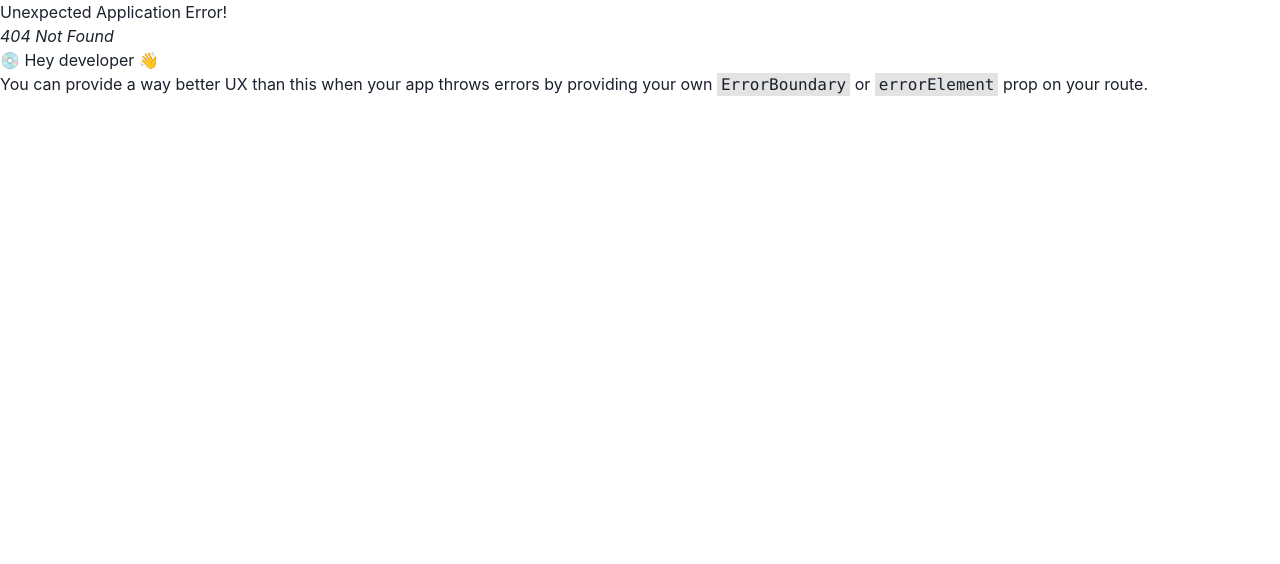
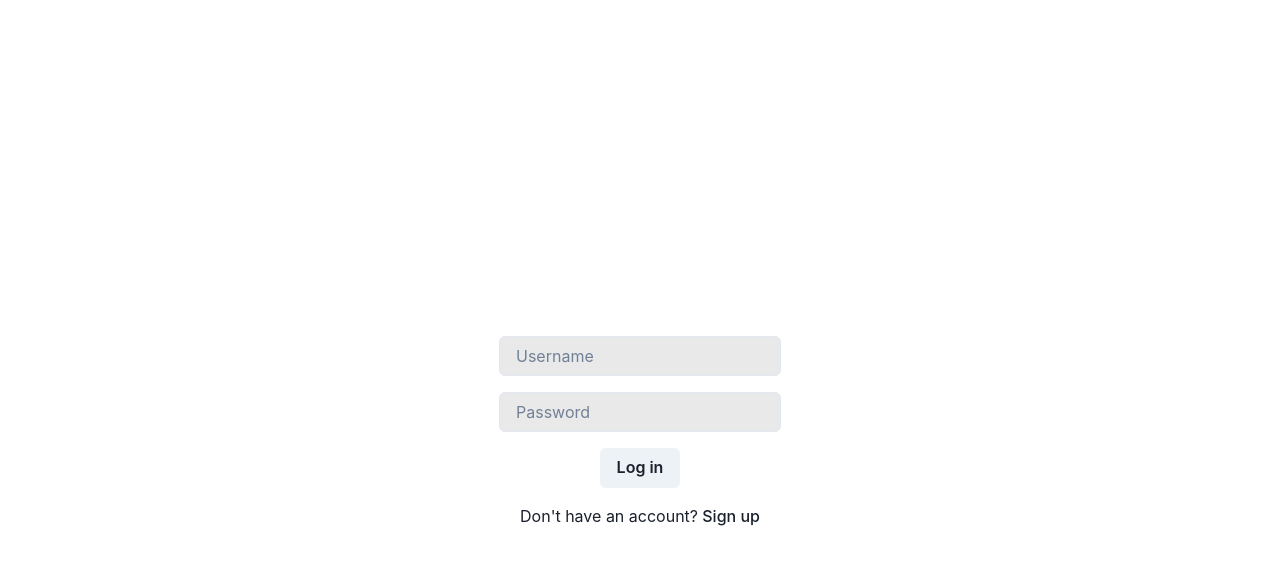
Before and after one commit to Oasis-NEU/f24-group13, a React (Vite) app: page /log-in in a window 1280 px wide. Before the commit this address had no page. Shown: the top 564 px of the page. Built offline with nearby package versions, Linux system fonts and the light colour scheme.

Commit message:
sign up and log in page, linked to other pages as well

```diff
--- a/src/App.jsx
+++ b/src/App.jsx
@@ -10,7 +10,7 @@ import About from "./pages/About";
 import Friends from "./pages/Friends";
 import Profile from "./pages/Profile";
 import Login from "./pages/Login";
-// import Signin from "./pages/Sign-in";
+import Signin from "./pages/Sign-in";
 
 function App() {
     return (
--- /dev/null
+++ b/src/components/Box.jsx
@@ -0,0 +1,16 @@
+import React from 'react';
+import { Button, Flex, Text } from '@chakra-ui/react';
+import '../App.css';
+import { small } from 'framer-motion/client';
+
+function Box({message}, {buttonColor}) {
+  return (
+    <Flex direction="column" align="center" width="100%">
+        <Button backgroundColor={buttonColor}>
+          <Text>{message}</Text>
+        </Button>
+    </Flex>
+  );
+}
+
+export default Box;
--- /dev/null
+++ b/src/components/Textbox.jsx
@@ -0,0 +1,13 @@
+import React from 'react';
+import { Input, Flex, Text } from '@chakra-ui/react';
+import '../App.css';
+
+function TextBox({message}) {
+  return (
+    <Flex direction="column" align="center" width="100%">
+        <Input placeholder={message} size="md" sx={{ backgroundColor: '#E9E9E9', color: 'black' }}/>
+    </Flex>
+  );
+}
+
+export default TextBox;
--- a/src/main.jsx
+++ b/src/main.jsx
@@ -12,6 +12,7 @@ import Home from "./pages/Home";
 import Friends from "./pages/Friends";
 import Profile from "./pages/Profile";
 import About from "./pages/About";
+import Login from "./pages/Login";
 
 const router = createBrowserRouter([
   {
@@ -37,6 +38,10 @@ const router = createBrowserRouter([
   {
     path: "/about",
     element: <About />
+  },
+  {
+    path: "/log-in",
+    element: <Login />
   }
 ]);
 
--- a/src/pages/Login.jsx
+++ b/src/pages/Login.jsx
@@ -1,10 +1,29 @@
 import React from 'react';
+import { Flex, Grid, Text } from '@chakra-ui/react';
+import CenteredTextBox from '../components/Textbox';
+import Box from '../components/Box';
+import { Link } from 'react-router-dom';
 
-export default function About() {
+export default function Login() {
     return (
-        <div>
-            <h1>Login page!</h1>
-        </div>
+        <Flex
+            direction="column" // Stack items vertically
+            align="center" // Center horizontally
+            justify="center" // Center vertically
+            height="100vh" // Take full viewport height
+            padding={4}
+        >
+            <Grid templateColumns="repeat(1, 1fr)" gap={4} width="100%" maxWidth="400px">
+                <CenteredTextBox message={"Username"} />
+                <CenteredTextBox message={"Password"} />
+                <Link to={'/home'}>
+                    <Box message={"Log in"} buttonColor={'#E9E9E9'}></Box>
+                </Link>
+                <Text>
+                    Don't have an account?
+                    <Link to={'/sign-in'}> Sign up</Link>
+                </Text>
+            </Grid>
+        </Flex>
     );
-
 }
--- a/src/pages/Sign-in.jsx
+++ b/src/pages/Sign-in.jsx
@@ -1,20 +1,24 @@
 import React from 'react';
-import { Input, Stack } from '@chakra-ui/react';
-import { Center, Square, Circle } from '@chakra-ui/react';
+import { Link } from 'react-router-dom'
+import { Flex, Grid, Text } from '@chakra-ui/react';
+import CenteredTextBox from '../components/Textbox';
+import Box from '../components/Box';
 
 export default function Signin() {
     return (
-        <div>
-            <h1>Sign in page!</h1>
-            <Stack spacing={3}>
-                <Center bg='white' h='100px' color='black'>
-                <Input usernameBox='medium size' size='md' />
-                </Center>
-                <Center bg='white' h='100px' color='black'>
-                <Input passwordBox='medium size' size='md' />
-                </Center>
-            </Stack>
-        </div>
+        <Flex direction="column" align="center" justify="center" height="100vh" padding={4}>
+            <Grid templateColumns="repeat(1, 1fr)" gap={4} width="100%" maxWidth="400px">
+                <CenteredTextBox message={"Username"} />
+                <CenteredTextBox message={"Password"} />
+                <CenteredTextBox message={"Phone Number"} />
+                <Link to={'/home'}>
+                    <Box message={"Sign up"} buttonColor={'#E9E9E9'}></Box>
+                </Link>
+                <Text>
+                    Already have an account?
+                    <Link to={'/log-in'}> Log in</Link>
+                </Text>
+            </Grid>
+        </Flex>
     );
-
 }
```
